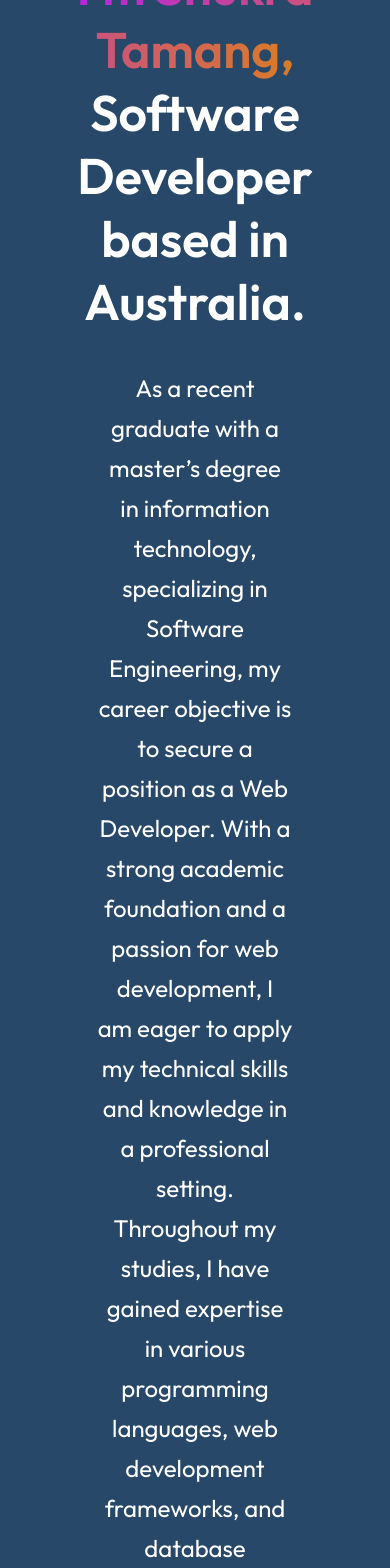
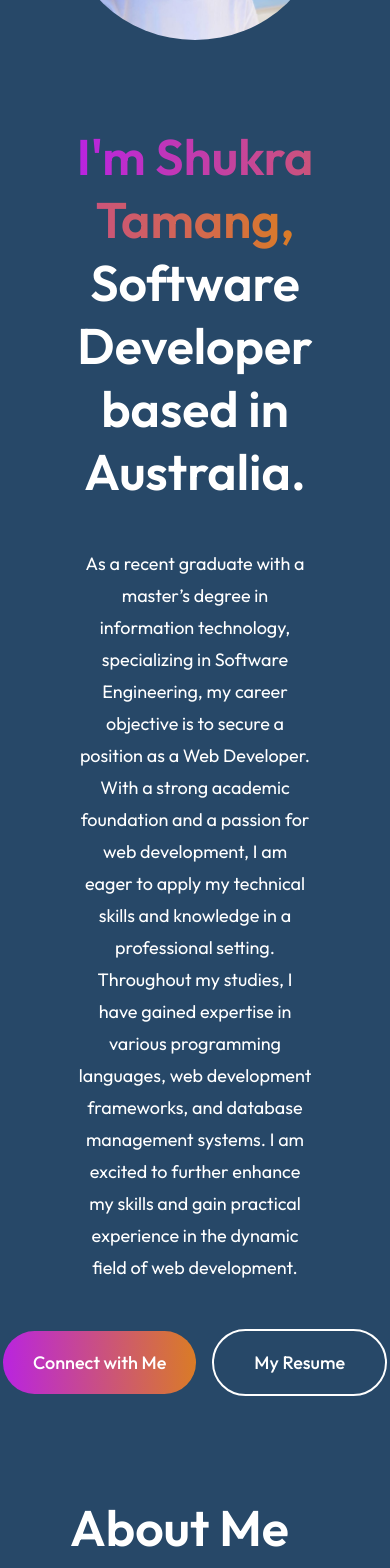
Before and after one commit to shukrat29/MyPortfolio, a React (Vite) app: page / in a window 390 px wide. Shown: the part 420-1988 px from the top of the page. Built offline with nearby package versions, Linux system fonts and the light colour scheme.

Commit message:
made responsive for smaller screen

```diff
--- a/src/components/about/About.css
+++ b/src/components/about/About.css
@@ -101,3 +101,55 @@
     transform: scale(1.12);
     transition: 0.5s;
 }
+
+@media(max-width:768px){
+    .about{
+        gap: 80px;
+        margin: 50px 70px;
+        align-items: start;
+    }
+    .about-title h1{
+        font-size: 50px;
+        padding: 0;
+    }
+    .about-title img{
+        width: 130px;
+        right: -20px;
+    }
+    .about-section{
+        flex-direction: column;
+    }
+    .about-left{
+        display: none;
+    }
+    .about-para{
+        font-size: 18px;
+        line-height: 32px;
+    }
+    .about-skill{
+        gap: 20px;
+        align-items: center;
+    }
+    .about-skill p{
+        font-size: 20px;
+    }
+
+    .about-skill hr{
+        height: 6px;
+    }
+    .about-achievements{
+        justify-content: space-between;
+    }
+
+    .about-achievement{
+        gap: 10px;
+    }
+    .about-achievement h1{
+        font-size: 34px;
+        font-weight: 700;
+    }
+    .about-achievement p{
+        text-align: center;
+        font-size: 16px;
+    }
+}
--- a/src/components/hero/Hero.css
+++ b/src/components/hero/Hero.css
@@ -62,3 +62,39 @@
     border: 2px solid white;
 
 }
+
+@media(max-width:768px){
+    .hero img{
+        margin-top: 120px;
+        width: 260px;
+
+    }
+
+
+.hero h1{
+        margin-top: 50px;
+        width: 90%;
+        font-size: 50px;
+    }
+
+    .hero p{
+        width: 60%;
+        font-size: 18px;
+        line-height: 32px;
+        margin:  10px 0px;
+    }
+    .hero-action{
+        gap: 16px;
+        font-size: 18px;
+        font-weight: 500;
+        margin-bottom: 50px;
+    }
+    .hero-connect{
+        padding: 20px 30px;
+        border-radius: 40px;
+    }
+    .hero-resume{
+        padding: 20px 40px;
+        border-radius: 40px;
+    }
+}
--- a/src/components/navbar/Navbar.jsx
+++ b/src/components/navbar/Navbar.jsx
@@ -50,6 +50,11 @@
               Contact
             </AnchorLink>
           </li>
+          <li>
+            <AnchorLink className="anchor-link" offset={50} href="#blog">
+              Blog
+            </AnchorLink>
+          </li>
         </ul>
       </div>
       <div className="nav-connect">
--- a/src/components/services/Services.css
+++ b/src/components/services/Services.css
@@ -70,3 +70,42 @@
     transform: scale(1.05);
     transition: 0.4s;
 }
+
+@media(max-width:768px){
+    .services{
+        align-items: start;
+        gap:70px;
+        margin: 20px 70px;
+
+    }
+    .services-title h1{
+        padding: 0;
+        font-size: 50px;
+    }
+
+    .services-title img{
+        width: 130px;
+        margin-right: -20px;
+    }
+    .services-format{
+        gap: 20px;
+        padding: 32px;
+    }
+
+    .services-format h3{
+        font-size: 28px;
+
+    }
+
+    .services-format p{
+        font-size: 18px;
+        line-height: 32px;
+        max-width: 300px;
+    }
+
+
+    .services-container{
+        grid-template-columns: 1fr 1fr;
+        gap: 30px;
+    }
+}
```
